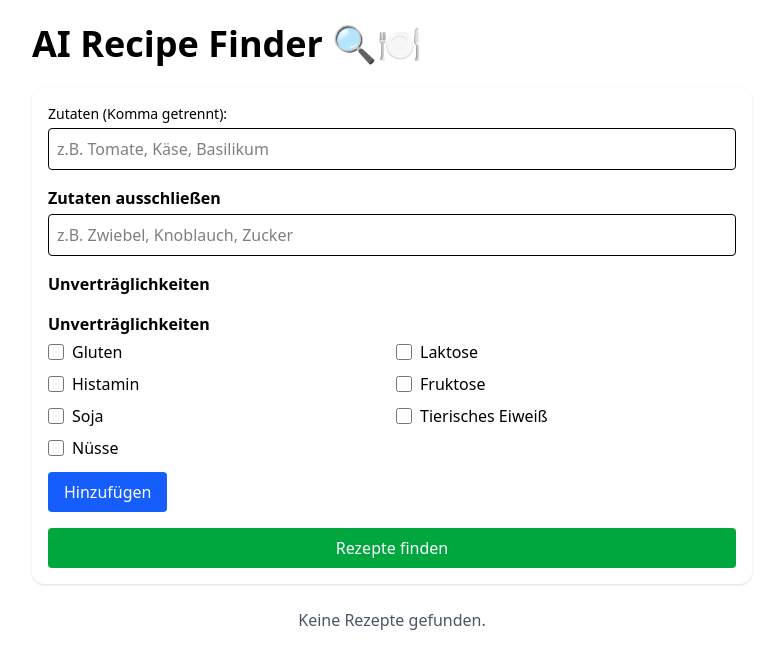
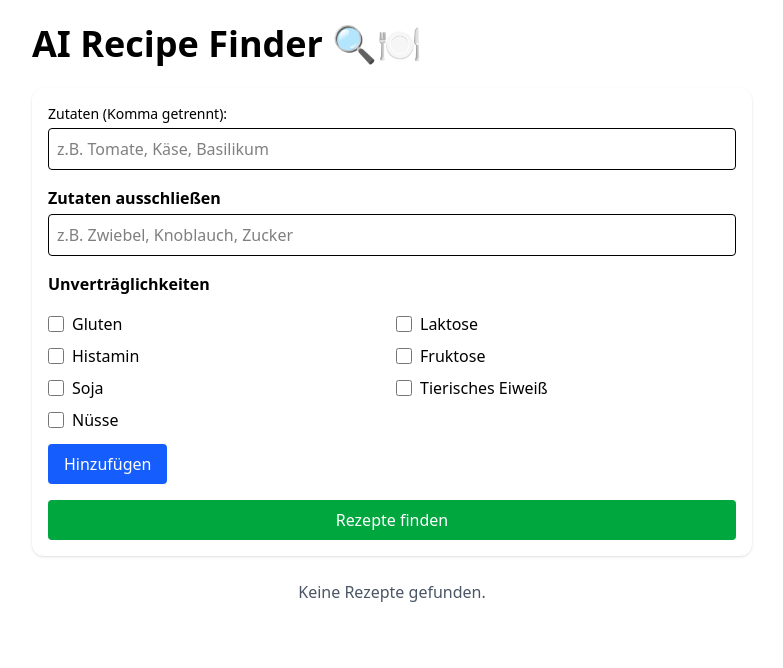
Before and after one commit to jacqueline-s-w/recipe-ai-app, a React app in the folder frontend/: page / in a window 1280 px wide. Shown: the top 668 px of the page, without its empty margins (248-1031 px from the left). Built offline with nearby package versions, Linux system fonts and the light colour scheme; the HTML template or start-up script is replaced by a standard one.

Commit message:
refactor: remove redundant label for intolerances in IngredientInput component

```diff
--- a/frontend/src/components/IngredientInput.jsx
+++ b/frontend/src/components/IngredientInput.jsx
@@ -68,10 +68,6 @@ export default function IngredientInput({
             Unverträglichkeiten
           </label>
           <div className="mt-4">
-            <label className="block font-semibold mb-1">
-              Unverträglichkeiten
-            </label>
-
             <div className="grid grid-cols-2 gap-2">
               {intoleranceOptions.map((opt) => (
                 <label key={opt.value} className="flex items-center gap-2">
```
Also changed, not shown: frontend/public/images/Allergene_Alternativen.png.
